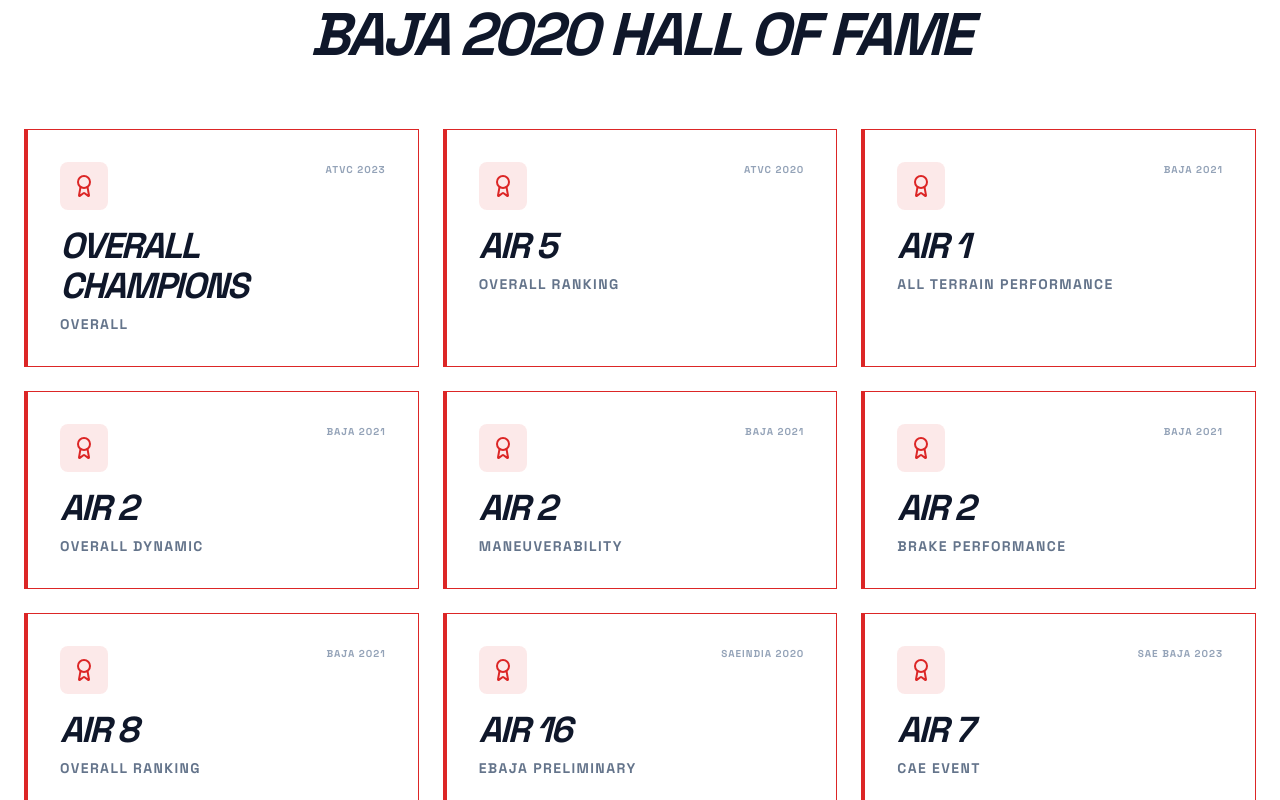
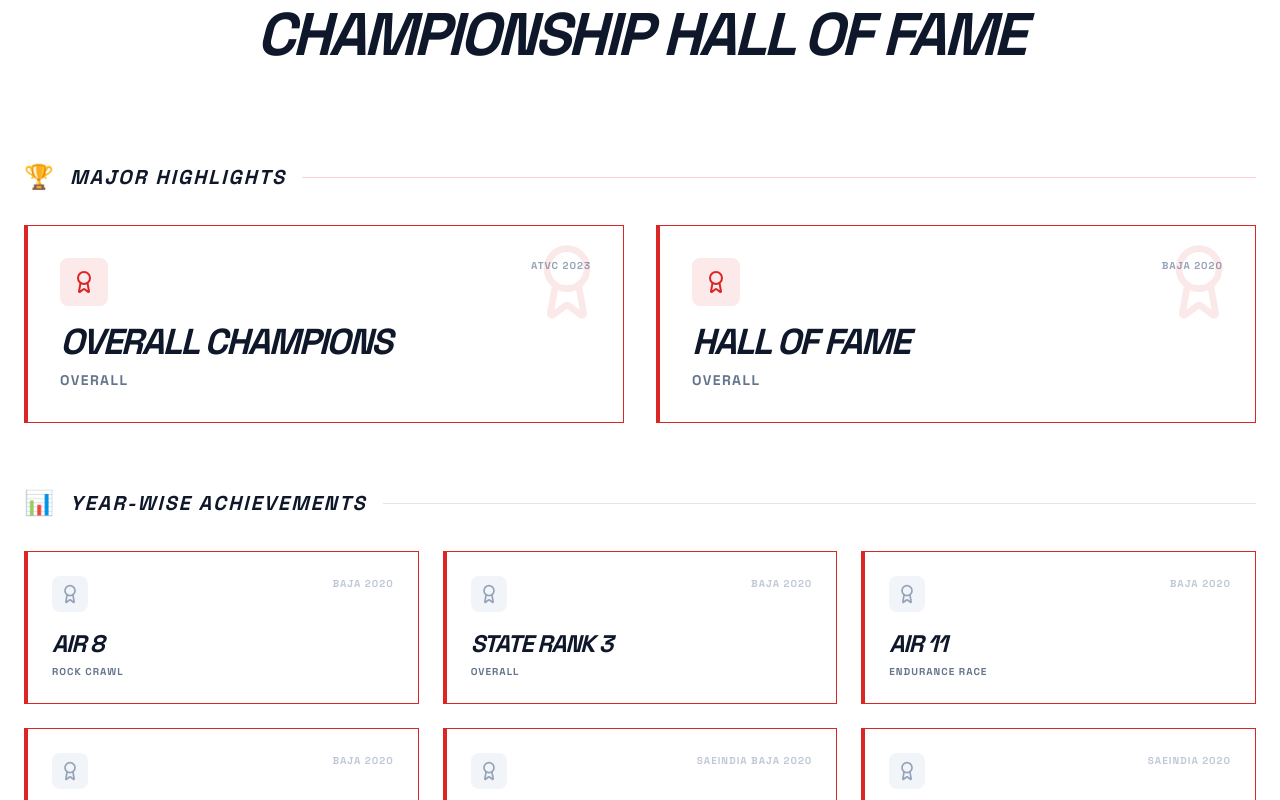
Before and after one commit to jeswincolaco/esjec-racing, a React (Vite) app: page / in a window 1280 px wide. Shown: the part 1060-1860 px from the top of the page. Built offline with nearby package versions, Linux system fonts and the light colour scheme.

Commit message:
feat: restructure achievements into major highlights and year-wise sections

```diff
--- a/src/data/clubData.ts
+++ b/src/data/clubData.ts
@@ -59,22 +59,26 @@
 ];
 
 export const achievementsData = [
-  { id: "1", title: "Overall Champions", category: "Overall", event: "ATVC 2023" },
-  { id: "2", title: "AIR 5", category: "Overall Ranking", event: "ATVC 2020" },
-  { id: "3", title: "AIR 1", category: "All Terrain Performance", event: "BAJA 2021" },
-  { id: "4", title: "AIR 2", category: "Overall Dynamic", event: "BAJA 2021" },
-  { id: "5", title: "AIR 2", category: "Maneuverability", event: "BAJA 2021" },
-  { id: "6", title: "AIR 2", category: "Brake Performance", event: "BAJA 2021" },
-  { id: "7", title: "AIR 8", category: "Overall Ranking", event: "BAJA 2021" },
+  // Major Highlights
+  { id: "1", title: "Overall Champions", category: "Overall", event: "ATVC 2023", isHighlight: true },
+  { id: "12", title: "Hall of Fame", category: "Overall", event: "BAJA 2020", isHighlight: true },
+
+  // Year-wise Achievements
+  { id: "2", title: "AIR 8", category: "Rock Crawl", event: "BAJA 2020" },
+  { id: "3", title: "State Rank 3", category: "Overall", event: "BAJA 2020" },
+  { id: "4", title: "AIR 11", category: "Endurance Race", event: "BAJA 2020" },
+  { id: "5", title: "AIR 20", category: "Acceleration", event: "BAJA 2020" },
+  { id: "6", title: "AIR 31", category: "Overall", event: "SAEINDIA BAJA 2020" },
   { id: "8", title: "AIR 16", category: "eBaja Preliminary", event: "SAEINDIA 2020" },
-  { id: "9", title: "AIR 7", category: "CAE Event", event: "SAE BAJA 2023" },
-  { id: "10", title: "AIR 11", category: "Design Event", event: "SAE BAJA 2023" },
-  { id: "11", title: "AIR 11", category: "Preliminary Round", event: "SAE BAJA 2023" },
-  { id: "12", title: "AIR 8", category: "Rock Crawl", event: "BAJA 2020" },
-  { id: "13", title: "State Rank 3", category: "Overall", event: "BAJA 2020" },
-  { id: "14", title: "AIR 11", category: "Endurance Race", event: "BAJA 2020" },
-  { id: "15", title: "AIR 20", category: "Acceleration", event: "BAJA 2020" },
-  { id: "16", title: "AIR 31", category: "Overall", event: "SAEINDIA BAJA 2020" }
+  { id: "7", title: "AIR 5", category: "Overall Ranking", event: "ATVC 2020" },
+  { id: "9", title: "AIR 1", category: "All Terrain Performance", event: "BAJA 2021" },
+  { id: "10", title: "AIR 2", category: "Overall Dynamic", event: "BAJA 2021" },
+  { id: "11", title: "AIR 2", category: "Maneuverability", event: "BAJA 2021" },
+  { id: "13", title: "AIR 2", category: "Brake Performance", event: "BAJA 2021" },
+  { id: "14", title: "AIR 8", category: "Overall Ranking", event: "BAJA 2021" },
+  { id: "15", title: "AIR 7", category: "CAE Event", event: "SAE BAJA 2023" },
+  { id: "16", title: "AIR 11", category: "Design Event", event: "SAE BAJA 2023" },
+  { id: "17", title: "AIR 11", category: "Preliminary Round", event: "SAE BAJA 2023" }
 ];
 
 export const aboutData = {
--- a/src/pages/Home.tsx
+++ b/src/pages/Home.tsx
@@ -86,22 +86,33 @@
 
       {/* Achievements Section */}
       <section className="py-24 px-6 bg-app-bg relative overflow-hidden">
-        <div className="max-w-7xl mx-auto space-y-16">
+        <div className="max-w-7xl mx-auto space-y-24">
           <div className="text-center space-y-4">
             <h2 className="text-[10px] font-black text-brand-red uppercase tracking-[0.4em]">Proven Performance</h2>
-            <h3 className="text-4xl md:text-6xl font-black text-app-text tracking-tighter uppercase italic">BAJA 2020 Hall of Fame</h3>
+            <h3 className="text-4xl md:text-6xl font-black text-app-text tracking-tighter uppercase italic text-glow">Championship Hall of Fame</h3>
           </div>
 
-          <div className="grid grid-cols-1 md:grid-cols-3 gap-6">
-            {achievementsData.map((achievement, i) => (
+          <div className="space-y-16">
+            {/* Major Highlights */}
+            <div className="space-y-8">
+              <div className="flex items-center gap-4">
+                <span className="text-2xl">🏆</span>
+                <h4 className="text-xl font-black text-app-text uppercase tracking-widest italic">Major Highlights</h4>
+                <div className="h-[1px] flex-grow bg-brand-red/20" />
+              </div>
+              <div className="grid grid-cols-1 md:grid-cols-2 gap-8">
+                {achievementsData.filter(a => a.isHighlight).map((achievement, i) => (
                   <motion.div
                     key={achievement.id}
                     initial={{ opacity: 0, y: 20 }}
                     whileInView={{ opacity: 1, y: 0 }}
                     viewport={{ once: true }}
                     transition={{ delay: i * 0.1 }}
-                className="p-8 bg-glass border border-app-border aerodynamic-card group hover:border-brand-red/40 transition-all"
+                    className="p-8 bg-glass border border-brand-red/30 aerodynamic-card group hover:border-brand-red/60 transition-all relative overflow-hidden"
                   >
+                    <div className="absolute top-0 right-0 p-4 opacity-10 group-hover:opacity-20 transition-opacity">
+                      <Award size={80} className="text-brand-red" />
+                    </div>
                     <div className="flex justify-between items-start mb-4">
                       <div className="p-3 bg-brand-red/10 rounded-lg group-hover:bg-brand-red transition-colors">
                         <Award className="w-6 h-6 text-brand-red group-hover:text-white" />
@@ -112,6 +123,38 @@
                     <p className="text-app-text-muted font-bold text-sm uppercase tracking-widest">{achievement.category}</p>
                   </motion.div>
                 ))}
+              </div>
+            </div>
+
+            {/* Year-wise Achievements */}
+            <div className="space-y-8">
+              <div className="flex items-center gap-4">
+                <span className="text-2xl">📊</span>
+                <h4 className="text-xl font-black text-app-text uppercase tracking-widest italic">Year-wise Achievements</h4>
+                <div className="h-[1px] flex-grow bg-app-border" />
+              </div>
+              <div className="grid grid-cols-1 md:grid-cols-2 lg:grid-cols-3 gap-6">
+                {achievementsData.filter(a => !a.isHighlight).map((achievement, i) => (
+                  <motion.div
+                    key={achievement.id}
+                    initial={{ opacity: 0, y: 20 }}
+                    whileInView={{ opacity: 1, y: 0 }}
+                    viewport={{ once: true }}
+                    transition={{ delay: (i % 3) * 0.1 }}
+                    className="p-6 bg-glass border border-app-border aerodynamic-card group hover:border-brand-red/20 transition-all"
+                  >
+                    <div className="flex justify-between items-start mb-4">
+                      <div className="p-2 bg-app-card rounded-lg group-hover:bg-brand-red/10 transition-colors">
+                        <Award className="w-5 h-5 text-brand-silver group-hover:text-brand-red transition-colors" />
+                      </div>
+                      <span className="text-[10px] font-black text-brand-silver/60 uppercase tracking-widest group-hover:text-brand-silver transition-colors">{achievement.event}</span>
+                    </div>
+                    <h4 className="text-2xl font-black text-app-text mb-1 tracking-tighter italic uppercase group-hover:text-brand-red transition-colors">{achievement.title}</h4>
+                    <p className="text-app-text-muted font-bold text-[10px] uppercase tracking-widest">{achievement.category}</p>
+                  </motion.div>
+                ))}
+              </div>
+            </div>
           </div>
         </div>
       </section>
```
Lines whose indentation alone changed are shown as unchanged.
